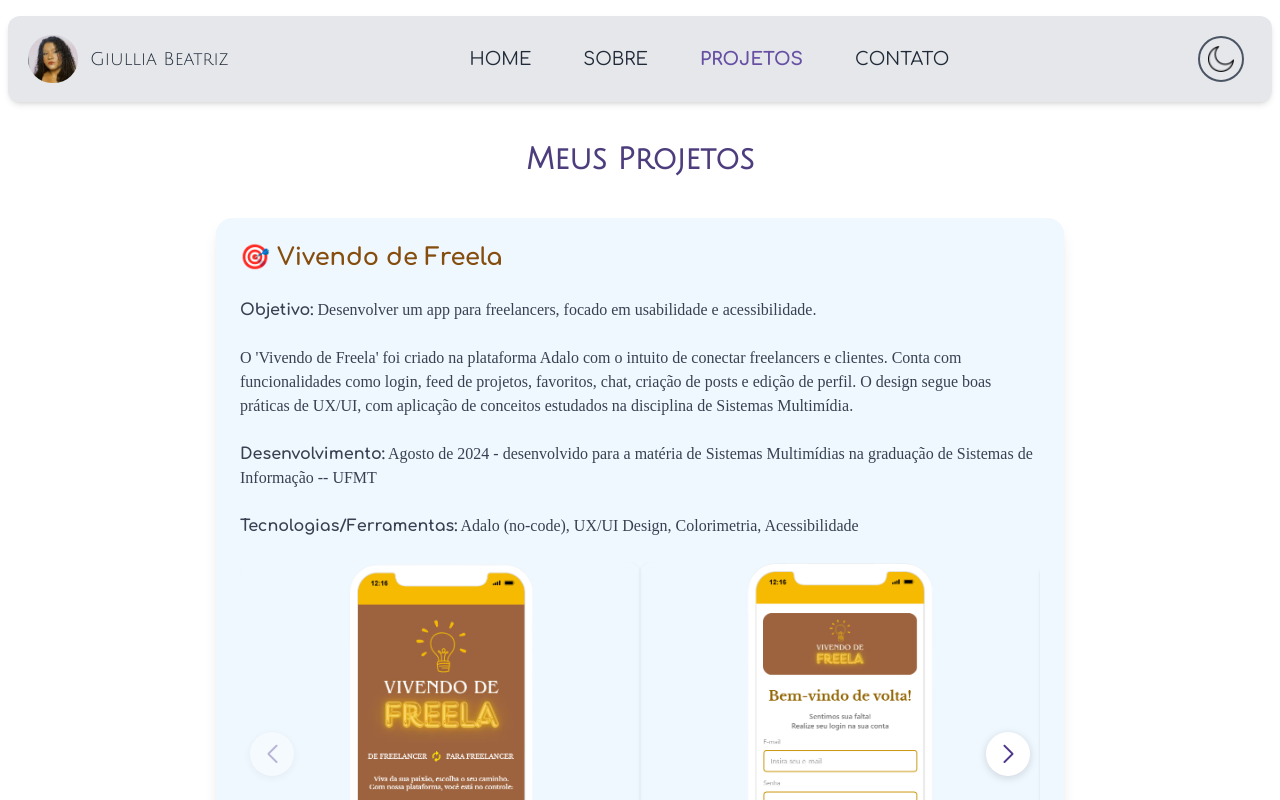
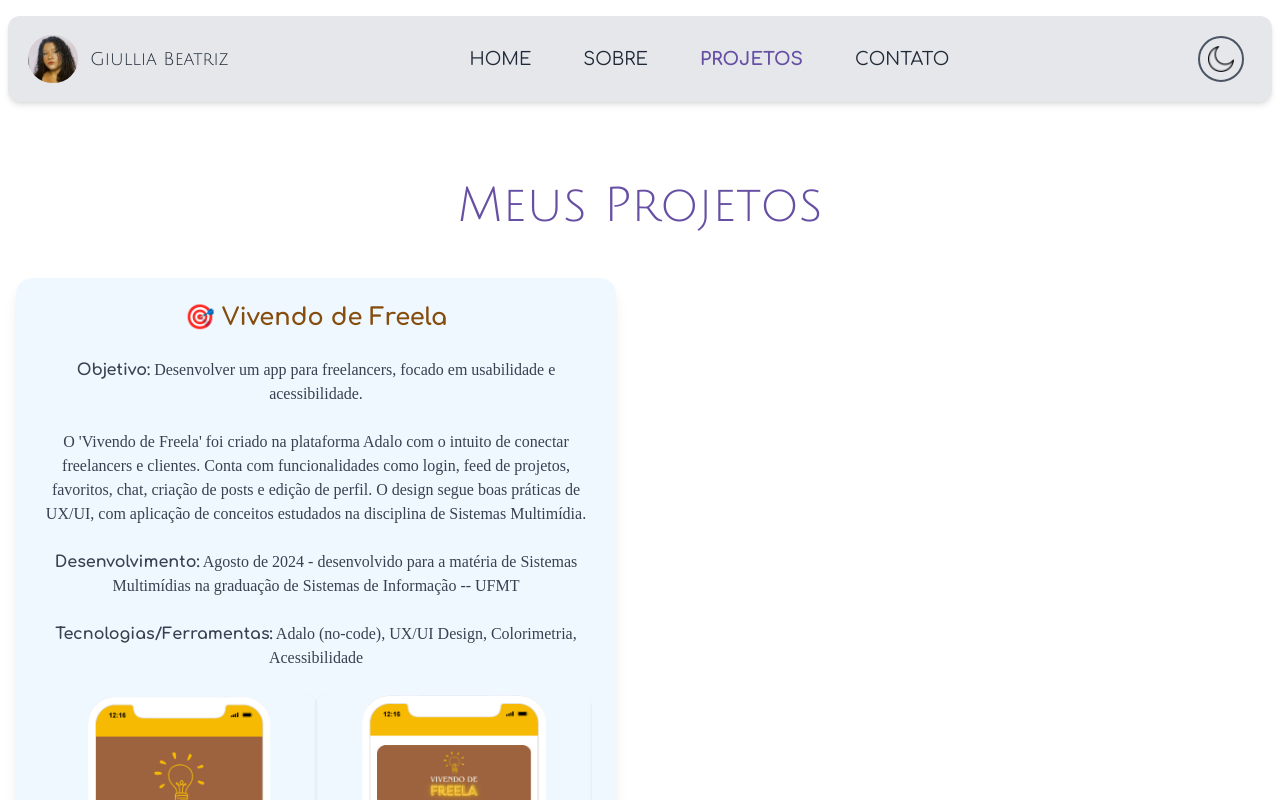
Before and after one commit to giulliabeatriz/portfolio, a React (Vite) app: page /projetos in a window 1280 px wide. Shown: the top 800 px of the page. Built offline with nearby package versions, Linux system fonts and the light colour scheme; a web font is replaced by a local one.

Commit message:
[add]: adição de outro card de projeto, a 'calculadora do difal'

```diff
--- a/src/components/Pages/Projetos.jsx
+++ b/src/components/Pages/Projetos.jsx
@@ -4,12 +4,16 @@ import projetos from "../../data/projetos";
 
 const Projetos = () => {
   return (
-    <div className="p-6 space-y-10 max-w-4xl mx-auto">
-      <h1 className="text-3xl font-heading font-bold text-center dark:text-primary-light text-primary-dark mb-6">Meus Projetos</h1>
-      {projetos.map((proj, index) => (
+     <section className="py-16 px-4">
+      <div className="text-center mb-12">
+        <h1 className="font-heading text-5xl mb-12 dark:text-primary-light text-primary">Meus Projetos</h1>
+
+      <div className="grid grid-cols-1 md:grid-cols-2 gap-12 mx-6 w-7xl mx-auto">
+        {projetos.map((proj, index) => (
         <ProjetoCard key={index} {...proj} />
-      ))}
+      ))} </div>
     </div>
+    </section>
   );
 };
 
--- a/src/components/Projetos/ProjetoCard.css
+++ b/src/components/Projetos/ProjetoCard.css
@@ -1,5 +1,5 @@
 .card-proj {
-    background-color: aliceblue;
+    background-color: #f0f8ff;
 }
 
 .swiper-button-next,
```
